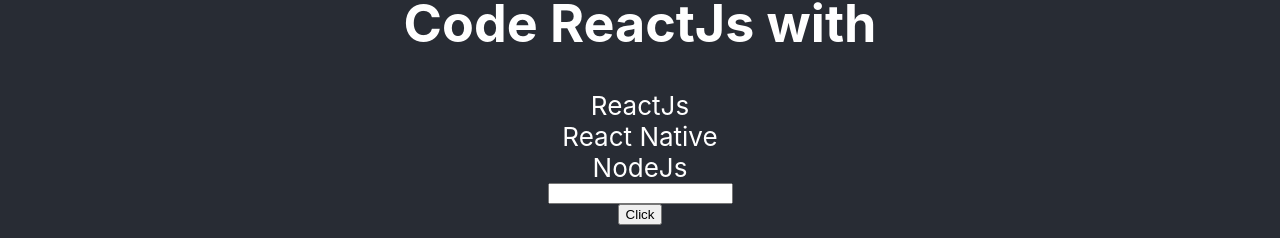
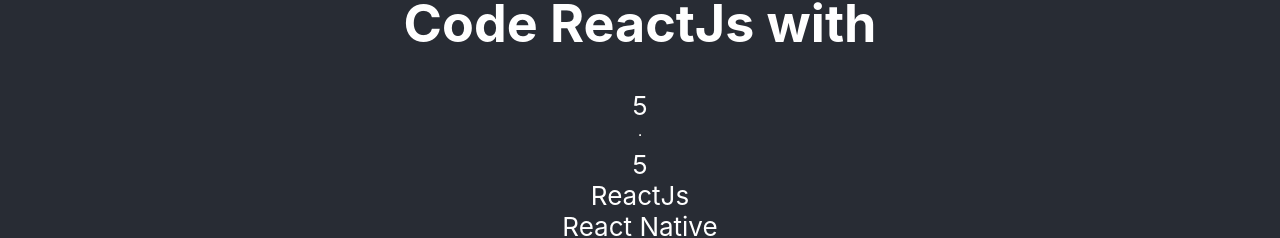
Before and after one commit to QuocKhanh1920/my-app, a React (Create React App) app: page / in a window 1280 px wide. Shown: the part 123-361 px from the top of the page. Built offline with nearby package versions, Linux system fonts and the light colour scheme; no server answers.

Commit message:
Hook vs Class React

```diff
--- a/src/App.js
+++ b/src/App.js
@@ -7,6 +7,8 @@
 import Todos from "./Todos/Todos";
 
 import DataBoard from "./DataBoard";
+
+import {Countdown, NewCountDown} from "./Countdown";
 
 function App() {
 	const [name, setName] = useState("Peter");
@@ -52,6 +54,9 @@
 			<header className="App-header">
 				<img src={logo} className="App-logo" alt="logo" />
 				<h1>Code ReactJs with {name}</h1>
+				<Countdown />
+				<hr />
+				<NewCountDown />
 
 				<Todos todos={todos} />
 
--- /dev/null
+++ b/src/Countdown/Countdown.js
@@ -0,0 +1,49 @@
+import React, { useEffect, useState } from "react";
+
+class Countdown extends React.Component {
+	state = {
+		count: 10,
+	};
+
+	componentDidMount() {
+		this.timer = setInterval(() => {
+			this.setState({
+				count: this.state.count - 1,
+			});
+		}, 1000);
+	}
+
+	componentDidUpdate(prevProp, prevState) {
+		if (prevState.count !== this.state.count && this.state.count === 0) {
+			if (this.timer) {
+				clearInterval(this.timer);
+				alert("Time over");
+			}
+		}
+	}
+
+	render() {
+		return <div>{this.state.count}</div>;
+	}
+}
+
+const NewCountDown = () => {
+	const [count, setCount] = useState(10);
+
+	useEffect(() => {
+		if (count === 0) {
+			return;
+		}
+
+		let timer = setInterval(() => {
+			setCount(count - 1);
+		}, 1000);
+
+        return () => {
+            clearInterval(timer);
+        }
+	});
+	return <div>{count}</div>;
+};
+
+export {Countdown, NewCountDown};
--- /dev/null
+++ b/src/Countdown/index.js
@@ -0,0 +1 @@
+export * from "./Countdown";
--- a/src/DataBoard/DataBoard.js
+++ b/src/DataBoard/DataBoard.js
@@ -1,9 +1,13 @@
 import "./DataBoard.scss";
+
+import moment from "moment";
 
 import useFetch from "../Customize/useFetch";
 
 function DataBoard() {
-	const {data: dataCovid, isLoadings, isError } = useFetch("https://api.covid19api.com/country/vietnam?from=2021-10-01T00%3A00%3A00Z&to=2021-10-20T00%3A00%3A00Z")
+	const today = new Date(new Date().setHours(0, 0, 0, 0));
+	const previousDay = moment().subtract(30, 'days');
+	const {data: dataCovid, isLoadings, isError } = useFetch(`https://api.covid19api.com/country/vietnam?from=${today.toISOString()}&to=${previousDay.toISOString()}`)
 
 	return (
 		<table>
```
